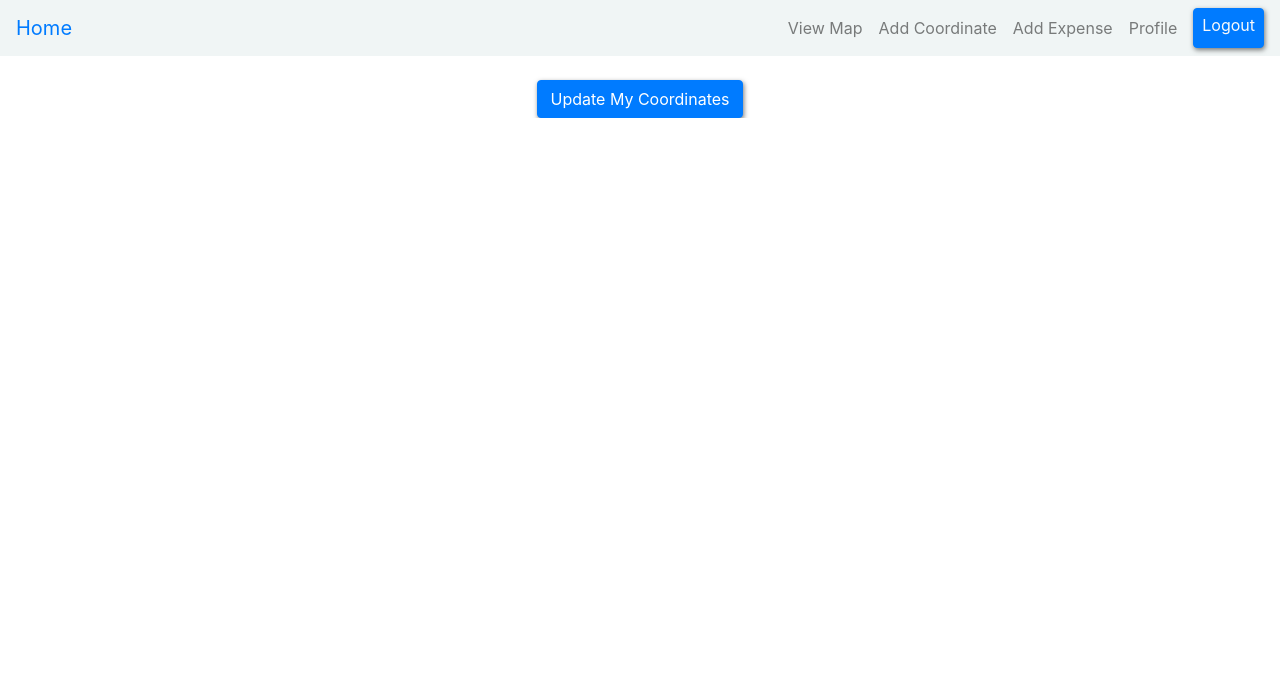
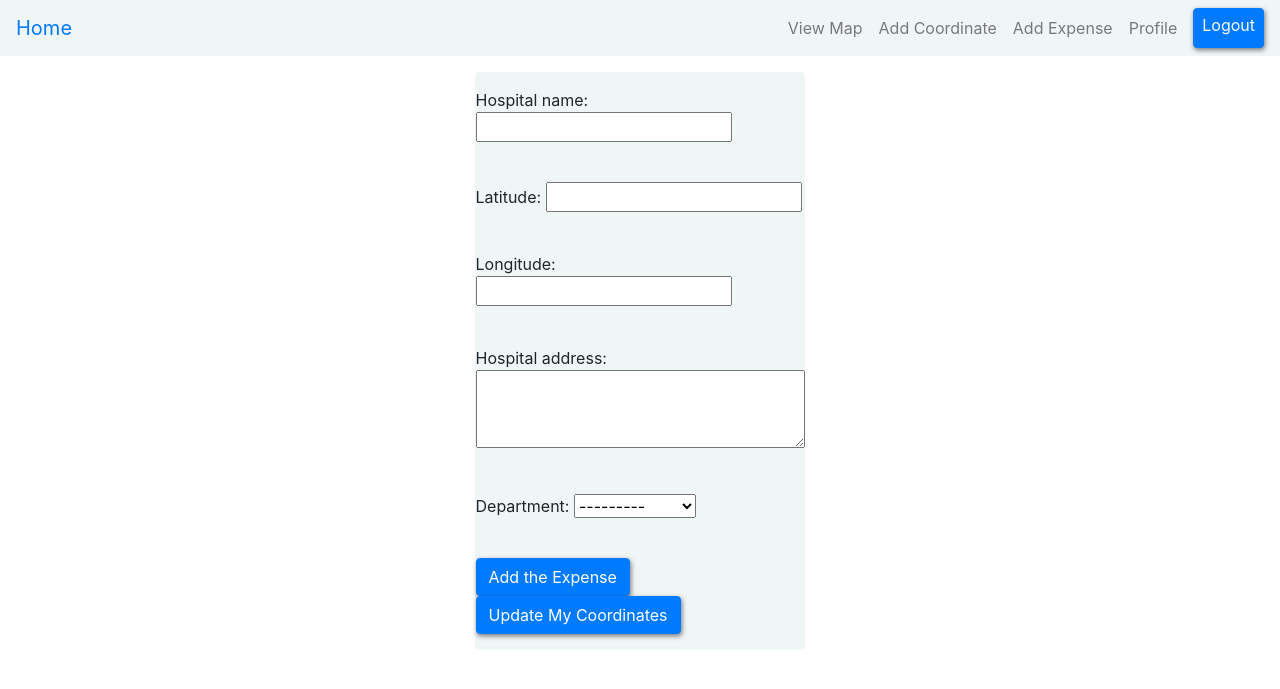
Before and after one commit to Devanshvora03/sales, a Django app: page /coordinate/ in a window 1280 px wide. Shown: the top 689 px of the page. Run offline with Django 3.2, Linux system fonts and the light colour scheme; the visitor is signed in with stand-in values (Sample User, id 1); some libraries are stand-ins or nearby versions.

Commit message:
coordinate form updated

```diff
--- a/templates/users/coordinate.html
+++ b/templates/users/coordinate.html
@@ -2,9 +2,34 @@
 {% block content %}
     <!-- Your existing profile content goes here -->
     <!-- Add the button and JavaScript code here -->
-    <div class="h-100 pt-4">
-    <div class = "d-flex justify-content-center align-items-center">
-    <button class = "btn btn-primary" id="update-coordinates-btn">Update My Coordinates</button>
+    <div class="p-3 ">
+        <div class="bg1 w-25 m-auto rounded width12 width1"  >
+            <div class="d-flex p-3 justify-content-center form-content w--rem-28" >
+                <div class="">
+        {% comment %} <div class="modal-body"> {% endcomment %}
+            <form method="post">
+                <div class="">
+                    {% csrf_token %}
+                    {% for field in form %}
+                    <div class="form-group">
+                        {{ field.label }}:
+                        {{ field}}
+                        <div class="w-50 mx-2">
+                        <div class="">
+                            <label class="small mb-1"></label>
+                        </div>
+                        </div>
+                    </div>
+                    {% endfor %}
+                </div>
+                <button type="submit" class="btn btn-primary" >
+                    Add the Expense
+                </button>
+                <button class = "btn btn-primary" id="update-coordinates-btn">Update My Coordinates</button>
+            </form>
+        {% comment %}   </div> {% endcomment %}
+    </div>
+    </div>
     </div>
     </div>
     <script>
--- a/users/forms.py
+++ b/users/forms.py
@@ -102,3 +102,11 @@ class ExpenseForm(forms.ModelForm):
         widgets = {
             'remarks': forms.Textarea(attrs={'cols': 30, 'rows': 3})
         }
+
+class CoordinateForm(forms.ModelForm):
+    class Meta:
+        model = Coordinate
+        exclude = ('user_id',)
+        widgets = {
+            'hospital_address': forms.Textarea(attrs={'cols': 30, 'rows': 3})
+        }
--- a/users/models.py
+++ b/users/models.py
@@ -27,10 +27,21 @@ class Expense(models.Model):
         return self.user_id.username + "'s expense at " + str(self.date)
 
 class Coordinate(models.Model):
+    CHOICES= [
+    ('Biomedical', 'Biomedical'),
+    ('Neuro', 'Neuro'),
+    ('ICU', 'ICU'),
+    ('cathlab', 'cathlab'),
+    ('Management', 'Management'),
+    ('purchase', 'purchase')
+    ]
     user_id = models.ForeignKey(User, on_delete=models.CASCADE, blank=True, null=True)
+    hospital_name = models.CharField(max_length=50)
     latitude = models.DecimalField(max_digits=9, decimal_places=6, blank=True, null=True)
     longitude = models.DecimalField(max_digits=9, decimal_places=6, blank=True, null=True)
     date_time = models.DateTimeField(blank=True, null=True, auto_now_add=True)
+    hospital_address=models.CharField(max_length=50,null=True)
+    department = models.CharField(max_length=10,choices=CHOICES)
 
     def __str__(self):
         return 'Coordinates of' + str(self.user_id) + 'at' + str(self.date_time)
--- a/users/views.py
+++ b/users/views.py
@@ -181,10 +181,27 @@ def download_expenses_csv(request):
 
 
 def coordinate(request):
-    return render(request, 'users/coordinate.html')
+    user = request.user
+    form = CoordinateForm()
+    if request.method == 'POST':
+        form = CoordinateForm(request.POST)
+        if form.is_valid():
+            new_Coordinate = Coordinate.objects.create(
+                hospital_name = form.cleaned_data.get('hospital_name'),
+                # coordinate = form.cleaned_data.get('currency'),
+                hospital_address=form.cleaned_data.get('hospital_address'),
+                department=form.cleaned_data.get('department'),
+                user_id = request.user
+                )
+            new_Coordinate.save()
+            messages.success(request, 'coordinate added successfully.')
+            return redirect('/coordinate/')
+    Coordinates = Coordinate.objects.filter(user_id=user)
+    return render(request, 'users/coordinate.html',{'form': form, 'coordinate' : Coordinates})
 
 @login_required(login_url='/login/')
 def update_coordinates(request):
+
     if request.method == 'POST':
         coordinates = Coordinate.objects.create(
             latitude=request.POST.get('latitude'),
```
